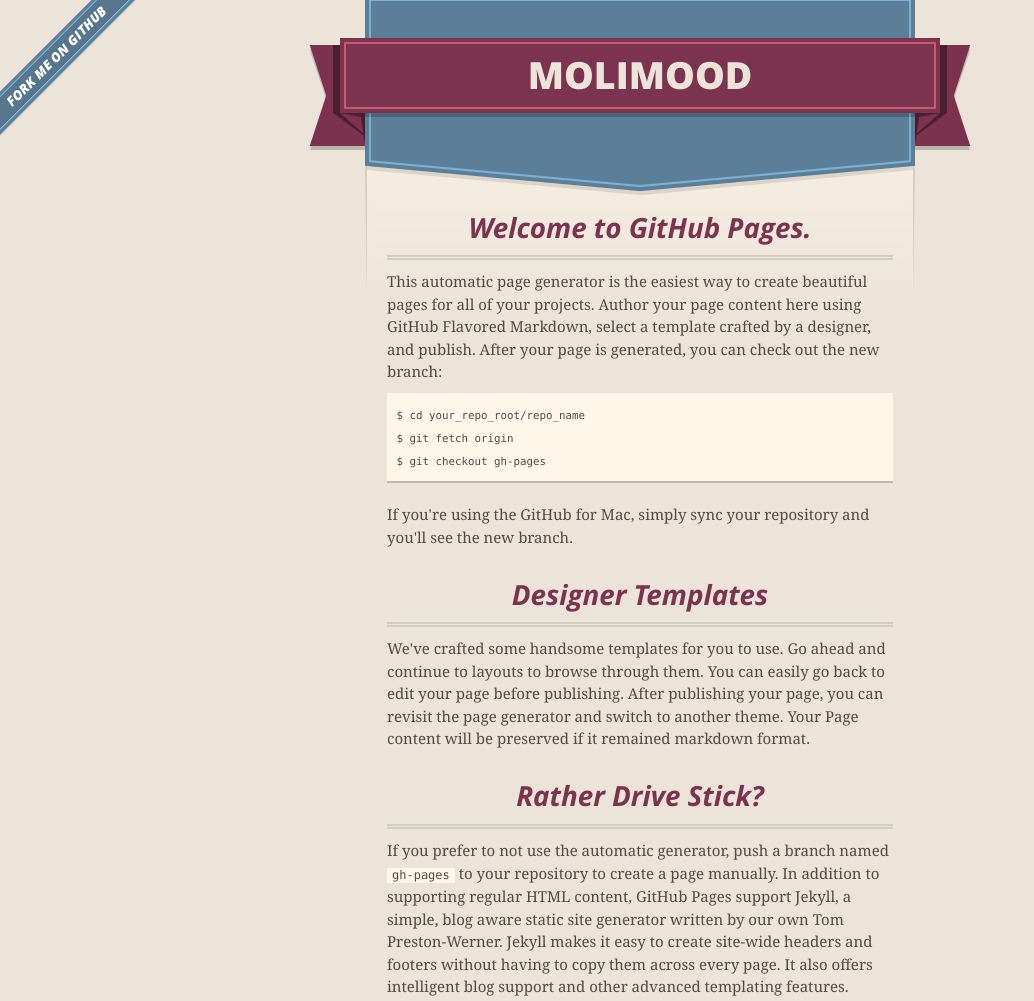
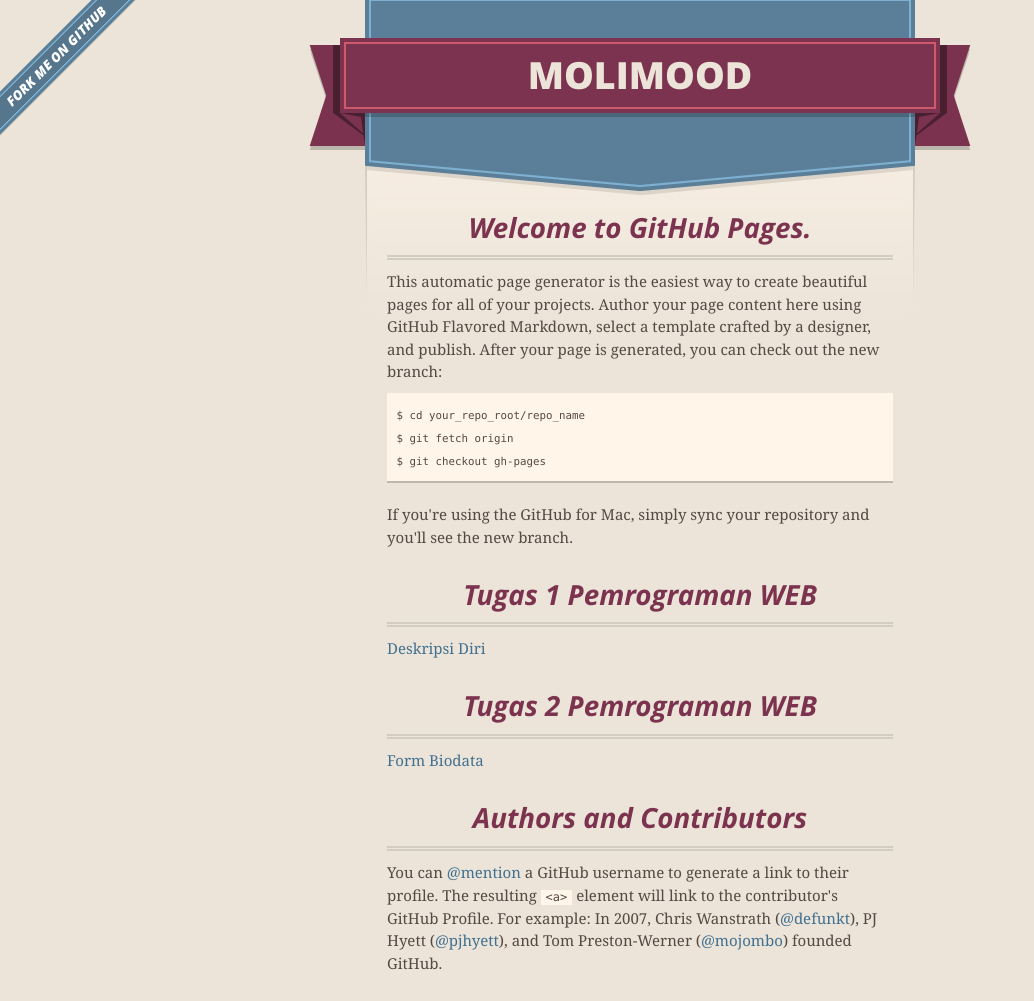
Before and after one commit to molimood/molimood.github.com, a plain HTML site: page index.html in a window 1280 px wide. Shown: the top 1001 px of the page, without its empty margins (0-1034 px from the left). Drawn offline with nearby package versions, Linux system fonts and the light colour scheme.

Commit message:
Update index.html

```diff
--- a/index.html
+++ b/index.html
@@ -56,13 +56,13 @@
 
 <p>If you're using the GitHub for Mac, simply sync your repository and you'll see the new branch.</p>
 
-<h3>Designer Templates</h3>
+<h3>Tugas 1 Pemrograman WEB</h3>
 
-<p>We've crafted some handsome templates for you to use. Go ahead and continue to layouts to browse through them. You can easily go back to edit your page before publishing. After publishing your page, you can revisit the page generator and switch to another theme. Your Page content will be preserved if it remained markdown format.</p>
+<p><a href="http://molimood.github.com/deskripsidiri.html">Deskripsi Diri</a> </p>
 
-<h3>Rather Drive Stick?</h3>
+<h3>Tugas 2 Pemrograman WEB</h3>
 
-<p>If you prefer to not use the automatic generator, push a branch named <code>gh-pages</code> to your repository to create a page manually. In addition to supporting regular HTML content, GitHub Pages support Jekyll, a simple, blog aware static site generator written by our own Tom Preston-Werner. Jekyll makes it easy to create site-wide headers and footers without having to copy them across every page. It also offers intelligent blog support and other advanced templating features.</p>
+<p><a href="http://molimood.github.com/biodata.html">Form Biodata</a></p>
 
 <h3>Authors and Contributors</h3>
 
```
